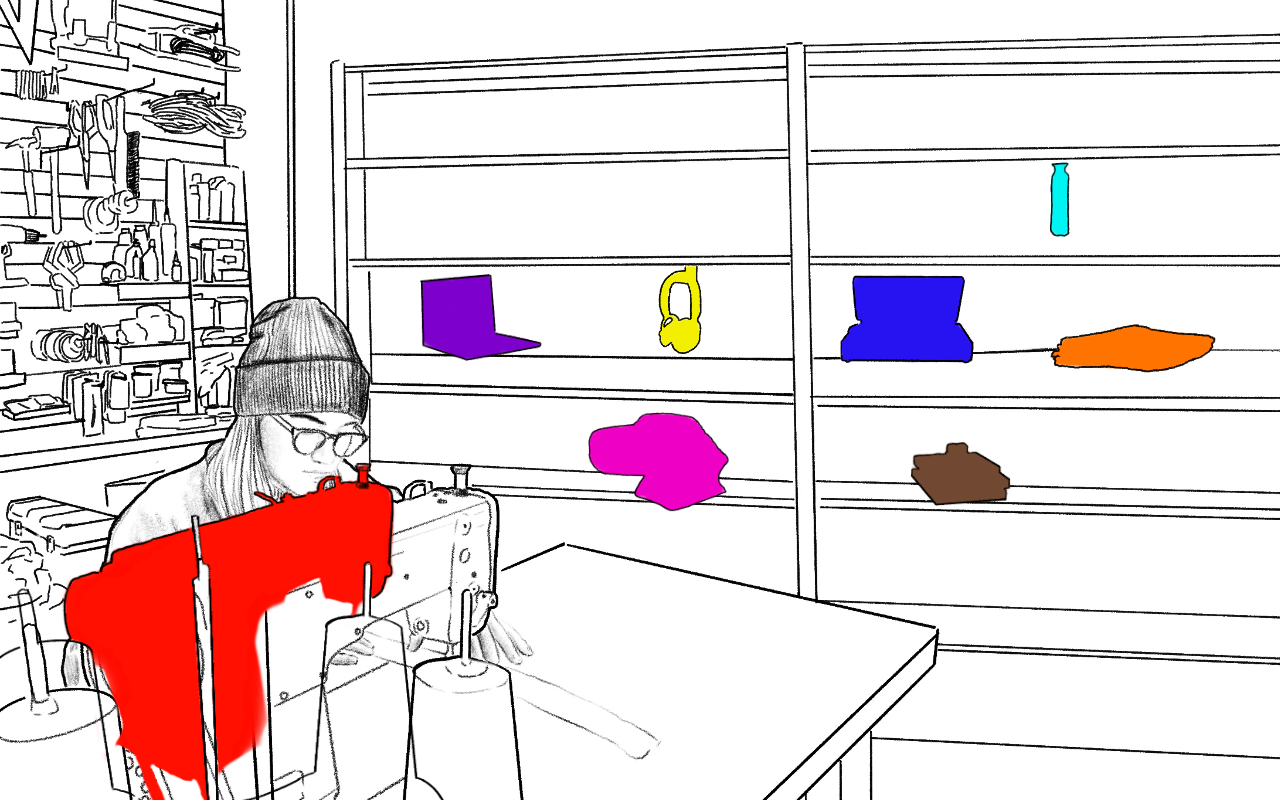
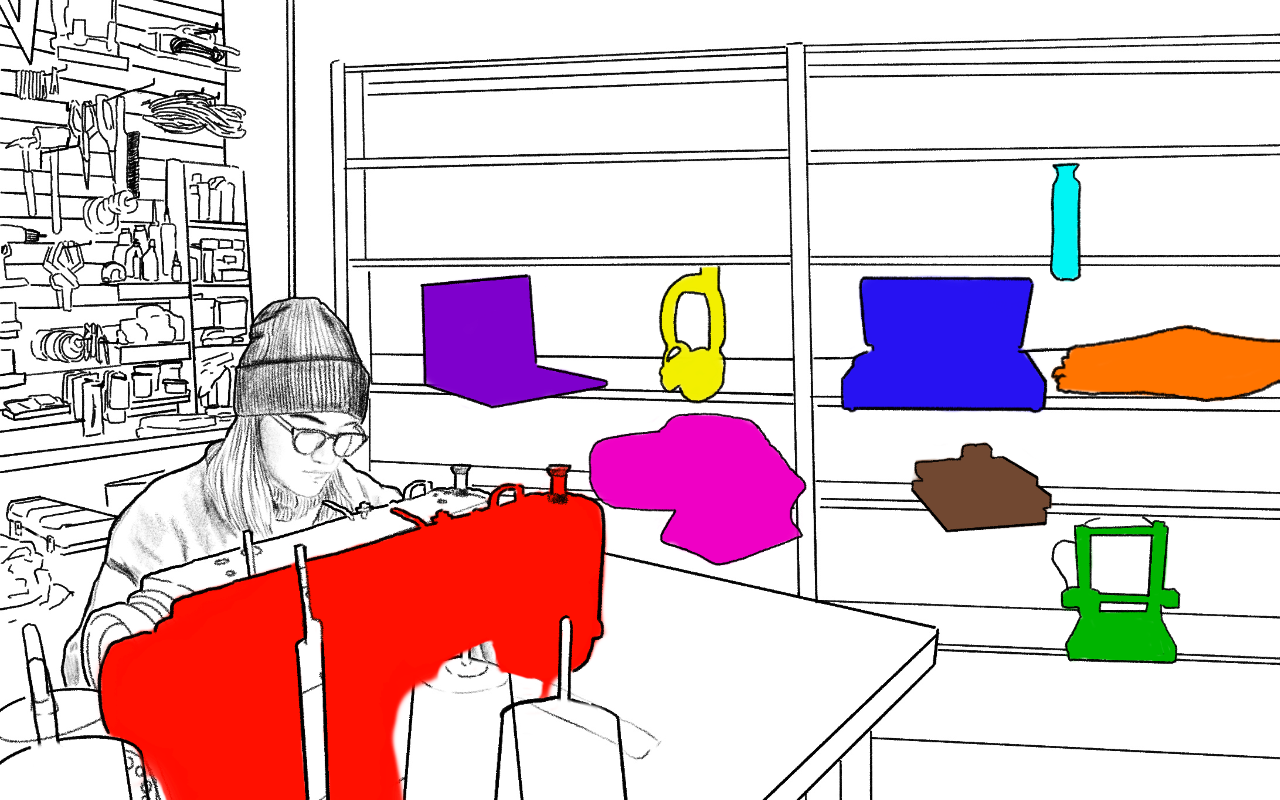
Before and after one commit to giselejfox/olivia-honors-project, a React (Create React App) app: page / in a window 1280 px wide. Shown: the top 800 px of the page. Built offline with nearby package versions, Linux system fonts and the light colour scheme.

Commit message:
adding breakpoints for pinned images

```diff
--- a/src/pinnedImagesData.js
+++ b/src/pinnedImagesData.js
@@ -18,16 +18,16 @@ export const pinnedImagesData = [
     {
         title: "bottle",
         altText: "a blue water bottle",
-        imageHeight: "75px",
+        imageHeight: "120px",
         percentFromTop: "16.5%",
         percentFromLeft: "75%",
         xsHeight: "75px",
         xsPercentFromTop: "16.5%",
         xsPercentFromLeft: "75%",
-        smHeight: "",
-        smPercentFromTop: "",
-        smPercentFromLeft: "",
-        mdHeight: "",
+        smHeight: "100px",
+        smPercentFromTop: "16.5%",
+        smPercentFromLeft: "75%",
+        mdHeight: "120px",
         mdPercentFromTop: "",
         mdPercentFromLeft: "",
         lgHeight: "",
@@ -40,16 +40,16 @@ export const pinnedImagesData = [
     {
         title: "record-player",
         altText: "a blue water bottle",
-        imageHeight: "90px",
+        imageHeight: "140px",
         percentFromTop: "28%",
         percentFromLeft: "60%",
         xsHeight: "90px",
         xsPercentFromTop: "28%",
         xsPercentFromLeft: "60%",
-        smHeight: "",
-        smPercentFromTop: "",
-        smPercentFromLeft: "",
-        mdHeight: "",
+        smHeight: "120px",
+        smPercentFromTop: "28%",
+        smPercentFromLeft: "60%",
+        mdHeight: "140px",
         mdPercentFromTop: "",
         mdPercentFromLeft: "",
         lgHeight: "",
@@ -62,16 +62,16 @@ export const pinnedImagesData = [
     {
         title: "sewing-machine",
         altText: "a red industrial sewing machine",
-        imageHeight: "404px",
+        imageHeight: "621px",
         percentFromTop: "47%",
         percentFromLeft: "0%",
         xsHeight: "404px",
         xsPercentFromTop: "47%",
         xsPercentFromLeft: "0%",
-        smHeight: "",
+        smHeight: "511px",
         smPercentFromTop: "",
         smPercentFromLeft: "",
-        mdHeight: "",
+        mdHeight: "621px",
         mdPercentFromTop: "",
         mdPercentFromLeft: "",
         lgHeight: "",
@@ -83,17 +83,17 @@ export const pinnedImagesData = [
     },
     {
         title: "fabric",
-        altText: "a red industrial sewing machine",
-        imageHeight: "100px",
+        altText: "pink fabric",
+        imageHeight: "155px",
         percentFromTop: "42%",
         percentFromLeft: "42%",
         xsHeight: "100px",
         xsPercentFromTop: "42%",
         xsPercentFromLeft: "42%",
-        smHeight: "",
-        smPercentFromTop: "",
-        smPercentFromLeft: "",
-        mdHeight: "",
+        smHeight: "125px",
+        smPercentFromTop: "42%",
+        smPercentFromLeft: "42%",
+        mdHeight: "155px",
         mdPercentFromTop: "",
         mdPercentFromLeft: "",
         lgHeight: "",
@@ -105,17 +105,17 @@ export const pinnedImagesData = [
     },
     {
         title: "headphones",
-        altText: "a red industrial sewing machine",
-        imageHeight: "90px",
+        altText: "yellow headphones",
+        imageHeight: "140px",
         percentFromTop: "27%",
         percentFromLeft: "47%",
         xsHeight: "90px",
         xsPercentFromTop: "27%",
         xsPercentFromLeft: "47%",
-        smHeight: "",
-        smPercentFromTop: "",
-        smPercentFromLeft: "",
-        mdHeight: "",
+        smHeight: "115px",
+        smPercentFromTop: "27%",
+        smPercentFromLeft: "47%",
+        mdHeight: "140px",
         mdPercentFromTop: "",
         mdPercentFromLeft: "",
         lgHeight: "",
@@ -128,16 +128,16 @@ export const pinnedImagesData = [
     {
         title: "laptop",
         altText: "a red industrial sewing machine",
-        imageHeight: "87px",
+        imageHeight: "135px",
         percentFromTop: "28%",
         percentFromLeft: "30%",
         xsHeight: "87px",
         xsPercentFromTop: "28%",
         xsPercentFromLeft: "30%",
-        smHeight: "",
-        smPercentFromTop: "",
-        smPercentFromLeft: "",
-        mdHeight: "",
+        smHeight: "110px",
+        smPercentFromTop: "28%",
+        smPercentFromLeft: "30%",
+        mdHeight: "135px",
         mdPercentFromTop: "",
         mdPercentFromLeft: "",
         lgHeight: "",
@@ -149,17 +149,17 @@ export const pinnedImagesData = [
     },
     {
         title: "newspaper",
-        altText: "a red industrial sewing machine",
-        imageHeight: "50px",
+        altText: "an orange newspaper",
+        imageHeight: "80px",
         percentFromTop: "33%",
         percentFromLeft: "75%",
         xsHeight: "50px",
         xsPercentFromTop: "33%",
         xsPercentFromLeft: "75%",
-        smHeight: "",
-        smPercentFromTop: "",
-        smPercentFromLeft: "",
-        mdHeight: "",
+        smHeight: "70px",
+        smPercentFromTop: "33%",
+        smPercentFromLeft: "75%",
+        mdHeight: "80px",
         mdPercentFromTop: "",
         mdPercentFromLeft: "",
         lgHeight: "",
@@ -171,17 +171,39 @@ export const pinnedImagesData = [
     },
     {
         title: "games",
-        altText: "a red industrial sewing machine",
-        imageHeight: "65px",
+        altText: "a brown pair of die on a brown box",
+        imageHeight: "92px",
         percentFromTop: "45%",
         percentFromLeft: "65%",
-        xsHeight: "50px",
-        xsPercentFromTop: "33%",
-        xsPercentFromLeft: "7%",
-        smHeight: "",
+        xsHeight: "65px",
+        xsPercentFromTop: "45%",
+        xsPercentFromLeft: "65%",
+        smHeight: "75px",
         smPercentFromTop: "",
         smPercentFromLeft: "",
-        mdHeight: "",
+        mdHeight: "92px",
+        mdPercentFromTop: "",
+        mdPercentFromLeft: "",
+        lgHeight: "",
+        lgPercentFromTop: "",
+        lgPercentFromLeft: "",
+        xlHeight: "",
+        xlPercentFromTop: "",
+        xlPercentFromLeft: ""
+    },
+    {
+        title: "printer",
+        altText: "a red industrial sewing machine",
+        imageHeight: "150px",
+        percentFromTop: "52.5%",
+        percentFromLeft: "75%",
+        xsHeight: "105px",
+        xsPercentFromTop: "52.5%",
+        xsPercentFromLeft: "75%",
+        smHeight: "125px",
+        smPercentFromTop: "",
+        smPercentFromLeft: "",
+        mdHeight: "150px",
         mdPercentFromTop: "",
         mdPercentFromLeft: "",
         lgHeight: "",
```
